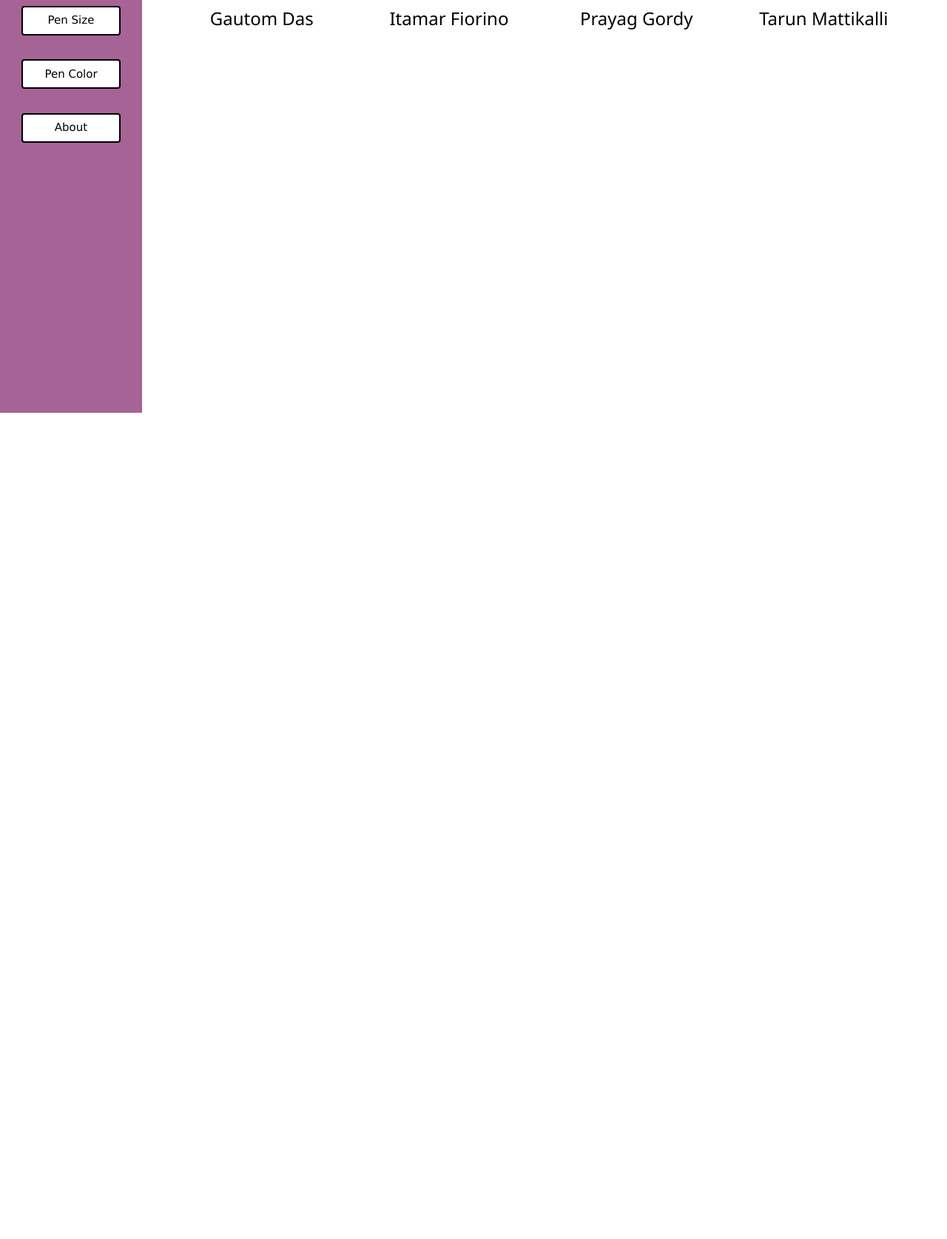
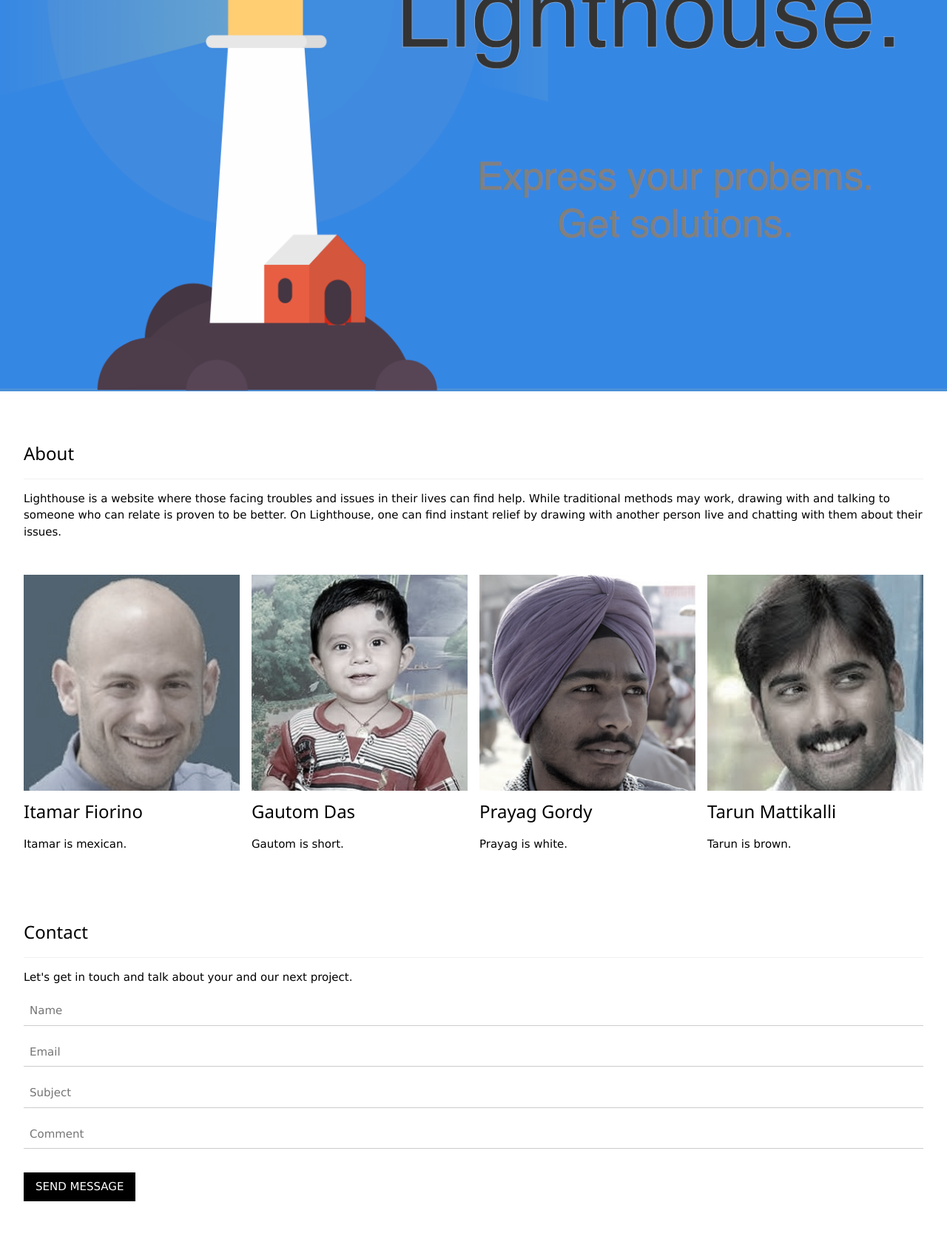
Before and after one commit to itamarfiorino/Lighthouse, a website: page public/about.html in a window 1280 px wide. Shown: the part 242-1917 px from the top of the page at 74% size. Before the commit the page ends 1000 px from the top, so only its background shows below. Drawn offline with nearby package versions, Linux system fonts and the light colour scheme.

Commit message:
i hate tarun

```diff
--- a/public/about.html
+++ b/public/about.html
@@ -1,72 +1,74 @@
 <!DOCTYPE html>
 <html>
-<head>
-  <script>
-    function changeSize() {
-      var size = document.getElementById("slider").value;
-      document.getElementById("circ").setAttribute("r", size);
-    }
-  </script>
+<title>About</title>
 <meta charset="UTF-8">
 <meta name="viewport" content="width=device-width, initial-scale=1">
-  <link rel="stylesheet" type="text/css" href="style.css">
 <link rel="stylesheet" href="https://www.w3schools.com/w3css/4/w3.css">
-  <script src="https://cdnjs.cloudflare.com/ajax/libs/socket.io/2.0.4/socket.io.js"></script>
-</head>
 <body>
-  <ul style>
-    <li id="Home"><a class="active"><center><input type="image" onclick="location.href='/';" src="images\001-navigational.svg" alt="Lighthouse" height = "100"></center></a></li>
-    <br><br><br><input type="button" width="100%" value="Canvas"><br><br>
-    <input style="button"type="button" width="100%" value="Pen Size"><br><br>
-    <input style="button"type="button" width="100%" value="Pen Color"><br><br>
-    <input style="button"type="button" width="100%" value="About"><br><br>
-  </ul>
-  <div style="margin-left:0px;padding:1px 16px;height:1000px;">
-    <div style="margin-left:15%;padding:1px 16px;height:1000px;">
+
+
+<!-- Header -->
+<header class="w3-display-container w3-content w3-wide" style="max-width:1500px;" id="home">
+  <img class="w3-image" src="images/INFO IMAFE.png" width="1500" height="800">
+
+</header>
+
+<!-- Page content -->
+<div class="w3-content w3-padding" style="max-width:1564px">
+
+
+
+  <!-- About Section -->
+  <div class="w3-container w3-padding-32" id="about">
+    <h3 class="w3-border-bottom w3-border-light-grey w3-padding-16">About</h3>
+    <p>Lighthouse is a website where those facing troubles and issues in their lives can find help. While traditional methods may work, drawing with and talking to someone who can relate is proven to be better. On Lighthouse, one can find instant relief by drawing with another person live and chatting with them about their issues.
+
+    </p>
+  </div>
+
   <div class="w3-row-padding w3-grayscale">
+    <div class="w3-col l3 m6 w3-margin-bottom">
+      <img src="images/itamar.jpg" alt="Itamar" style="width:100%">
+      <h3>Itamar Fiorino</h3>
+      <p class="w3-opacity"></p>
+      <p>Itamar is mexican.</p>
+    </div>
     <div class="w3-col l3 m6 w3-margin-bottom">
       <img src="images/gautom.jpg" alt="Gautom" style="width:100%">
       <h3>Gautom Das</h3>
-        </div>
-        <div class="w3-col l3 m6 w3-margin-bottom">
-          <img src="images/itamar.jpg" alt="Itamar" style="width:100%">
-          <h3>Itamar Fiorino</h3>
+      <p class="w3-opacity"></p>
+      <p>Gautom is short.</p>
     </div>
     <div class="w3-col l3 m6 w3-margin-bottom">
       <img src="images/prayag.jpg" alt="Prayag" style="width:100%">
-          <h3>Prayag Gordy</h3>
+      <h3>Prayag Gordy </h3>
+      <p class="w3-opacity"></p>
+      <p>Prayag is white.</p>
     </div>
     <div class="w3-col l3 m6 w3-margin-bottom">
       <img src="images/tarun.jpg" alt="Tarun" style="width:100%">
       <h3>Tarun Mattikalli</h3>
+      <p class="w3-opacity"></p>
+      <p>Tarun is brown.</p>
     </div>
   </div>
 
-        <!-- <h1>Information</h1>
-        <h3>Purpose</h3>
-        Research has shown the benefits of drawing to those with health issues. We hope to help people with depression or anxiety and victims of sexual harassment and abuse to express themselves through art.
-        <h3>The Developers</h3>
-        <figure style="width:20%">
-          <img src="images/gautom.jpg" alt="Gautom" style="width:90%">
-          <figcaption>Gautom Das</figcaption>
-        </figure>
-        <figure style="width:20%">
-          <img src="images/itamar.jpg" alt="Itamar" style="width:90%">
-          <figcaption>Itamar Fiorino</figcaption>
-        </figure>
-        <figure style="width:20%">
-          <img src="images/prayag.jpg" alt="Prayag" style="width:90%">
-          <figcaption>Prayag Gordy</figcaption>
-        </figure>
-        <figure style="width:20%">
-          <img src="images/tarun.jpg" alt="Tarun" style="width:90%">
-          <figcaption>Tarun Mattikalli</figcaption>
-        </figure> -->
+  <!-- Contact Section -->
+  <div class="w3-container w3-padding-32" id="contact">
+    <h3 class="w3-border-bottom w3-border-light-grey w3-padding-16">Contact</h3>
+    <p>Let's get in touch and talk about your and our next project.</p>
+    <form action="/action_page.php" target="_blank">
+      <input class="w3-input" type="text" placeholder="Name" required name="Name">
+      <input class="w3-input w3-section" type="text" placeholder="Email" required name="Email">
+      <input class="w3-input w3-section" type="text" placeholder="Subject" required name="Subject">
+      <input class="w3-input w3-section" type="text" placeholder="Comment" required name="Comment">
+      <button class="w3-button w3-black w3-section" type="submit">
+        <i class="fa fa-paper-plane"></i> SEND MESSAGE
+      </button>
+    </form>
   </div>
-      <!-- <input id="slider" type="range" min="1" max="31" oninput="changeSize();"><br><br><br>
-      <svg height="100" width="100">
-        <circle cx="50" cy="50" r="16" stroke="black" stroke-width="3" fill="black" id="circ">
-      </svg> -->
+
+<!-- End page content -->
 </div>
 </body>
 </html>
```
Lines whose indentation alone changed are shown as unchanged.
